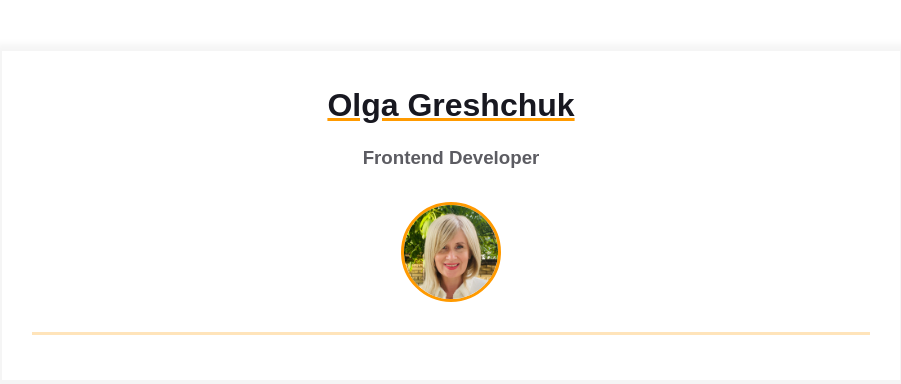
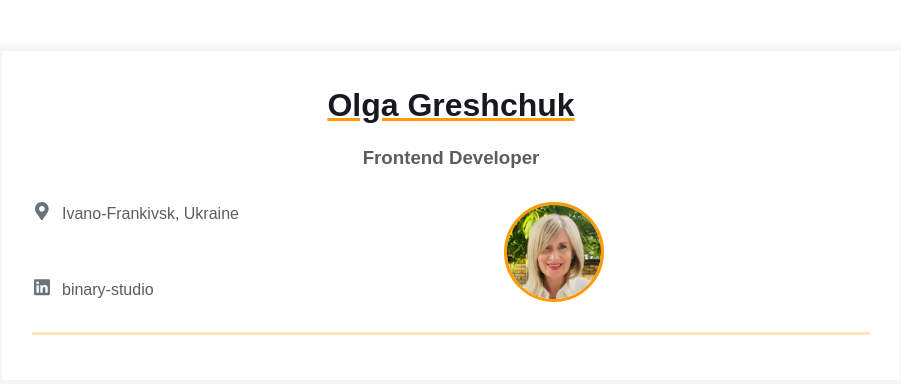
Before and after one commit to OlgaGreshchuk/homepage, a plain HTML site: page index.html in a window 1280 px wide. Shown: the whole page, without its empty margins (189-1090 px from the left). Drawn offline with Linux system fonts and the light colour scheme.

Commit message:
Contact info

```diff
--- a/index.html
+++ b/index.html
@@ -15,7 +15,28 @@
               <h3 class="contact-info__sub-header">Frontend Developer</h3>
 
               <div class="contact_info_container fh">
-                <div class="contact-info__block"></div>
+                <div class="contact-info__block">
+                    <a href="" rel="author" class="contact-info__item">
+                        <div class="contact-info__item-icon-wrapper">
+                          <svg class="contact-info__item-icon" xmlns="http://www.w3.org/2000/svg" viewBox="0 0 384 512">
+                            <path
+                              d="M172.268 501.67C26.97 291.031 0 269.413 0 192 0 85.961 85.961 0 192 0s192 85.961 192 192c0 77.413-26.97 99.031-172.268 309.67-9.535 13.774-29.93 13.773-39.464 0zM192 272c44.183 0 80-35.817 80-80s-35.817-80-80-80-80 35.817-80 80 35.817 80 80 80z">
+                            </path>
+                          </svg>
+                        </div>
+                        <span>Ivano-Frankivsk, Ukraine</span>
+                    </a>
+                    <a href="https://ua.linkedin.com/company/binary-studio_241166" rel="author" class="contact-info__item">
+                        <div class="contact-info__item-icon-wrapper">
+                          <svg class="contact-info__item-icon" xmlns="http://www.w3.org/2000/svg" viewBox="0 0 448 512">
+                            <path
+                              d="M416 32H31.9C14.3 32 0 46.5 0 64.3v383.4C0 465.5 14.3 480 31.9 480H416c17.6 0 32-14.5 32-32.3V64.3c0-17.8-14.4-32.3-32-32.3zM135.4 416H69V202.2h66.5V416zm-33.2-243c-21.3 0-38.5-17.3-38.5-38.5S80.9 96 102.2 96c21.2 0 38.5 17.3 38.5 38.5 0 21.3-17.2 38.5-38.5 38.5zm282.1 243h-66.4V312c0-24.8-.5-56.7-34.5-56.7-34.6 0-39.9 27-39.9 54.9V416h-66.4V202.2h63.7v29.2h.9c8.9-16.8 30.6-34.5 62.9-34.5 67.2 0 79.7 44.3 79.7 101.9V416z">
+                            </path>
+                          </svg>
+                        </div>
+                        <span>binary-studio</span>
+                    </a>
+                </div>
 
                 <div class="contact-info__block contact-info__block--center">
                   <img class="contact-info__avatar" src="assets/avatar.png" alt="Avatar">
```
